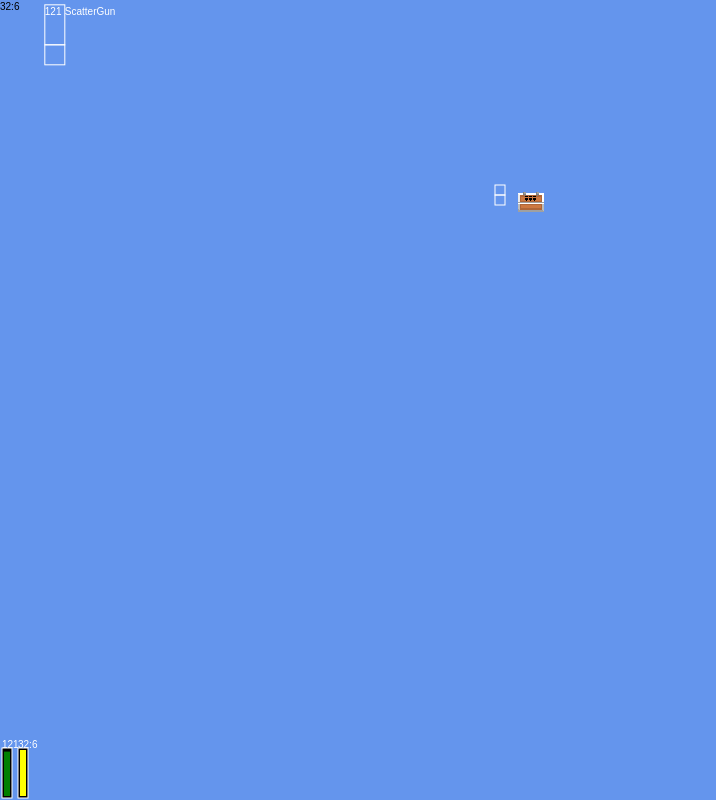
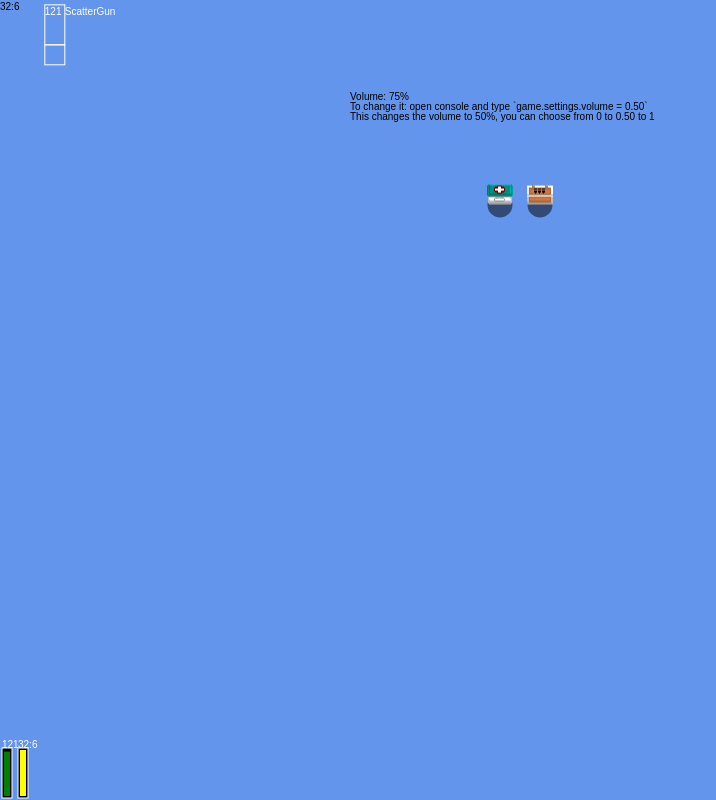
Before and after one commit to notcl4y14/TeamFortress2D-JS, an Electron app: page src/index.html in a window 1280 px wide. Shown: the whole page, without its empty margins (0-716 px from the left). Drawn offline with Linux system fonts and the light colour scheme.

Commit message:
Added sprite to medkit; Medkit and ammo pack now have shadows and an animation; added more sounds (scattergun shoot, reload)

```diff
--- a/config.json
+++ b/config.json
@@ -1,5 +1,5 @@
 {
-	"autoHideMenuBar": true,
+	"autoHideMenuBar": false,
 	"width": 720,
 	"height": 480
 }
--- a/src/entity.js
+++ b/src/entity.js
@@ -328,28 +328,9 @@ let Bullet = class extends Entity3D {
 
 let HealthPack = class extends Entity3D {
 	constructor (position, health = 50) {
-		super (position, new Dim3D(10, 10, 10), new Position2D(0, 0));
+		super (position, new Dim3D(32, 10, 24), new Position2D(0, 0));
 		this.health = health;
-	};
-
-	// =================================================
-
-	OnCollision (other) {};
-
-	// =================================================
-
-	update (game) {};
-
-	render (context) {
-		this.collider.render(context);
-	};
-};
-
-let AmmoPack = class extends Entity3D {
-	constructor (position, ammo = 50) {
-		super (position, new Dim3D(10, 10, 10), new Position2D(0, 0));
-		this.ammo = ammo;
-		this.sprite = utils_loadImage("assets/ammo_pack.png");
+		this.sprite = game.getImage("medkit");
 	};
 
 	// =================================================
@@ -366,8 +347,48 @@ let AmmoPack = class extends Entity3D {
 		let x = this.x - this.collider.pivot.x;
 		let y = this.y - this.collider.pivot.y;
 		let z = this.z - this.collider.pivot.z;
+		let t = Math.sin(game.ticks / 20) * 4 - 2;
 
-		context.drawImage(this.sprite, x, z + y);
+		context.fillStyle = "rgba(0,0,0,0.5)";
+		context.beginPath();
+		context.arc(this.x, this.z + 5, 12.5, 0, 2 * Math.PI);
+		context.fill();
+		context.closePath();
+
+		context.drawImage(this.sprite, x, z + y - t);
+	};
+};
+
+let AmmoPack = class extends Entity3D {
+	constructor (position, ammo = 50) {
+		super (position, new Dim3D(32, 10, 24), new Position2D(0, 0));
+		this.ammo = ammo;
+		this.sprite = game.getImage("ammo_pack");
+	};
+
+	// =================================================
+
+	OnCollision (other) {};
+
+	// =================================================
+
+	update (game) {};
+
+	render (context) {
+		if (!this.sprite.complete) return;
+
+		let x = this.x - this.collider.pivot.x;
+		let y = this.y - this.collider.pivot.y;
+		let z = this.z - this.collider.pivot.z;
+		let t = Math.sin(game.ticks / 20) * 4 - 2;
+
+		context.fillStyle = "rgba(0,0,0,0.5)";
+		context.beginPath();
+		context.arc(this.x, this.z + 5, 12.5, 0, 2 * Math.PI);
+		context.fill();
+		context.closePath();
+
+		context.drawImage(this.sprite, x, z + y - t);
 	};
 };
 
@@ -454,6 +475,8 @@ let ScatterGun = class extends Gun {
 		let y = user.y;
 		let z = user.z + dirZ;
 
+		game.playSound("scattergun_shoot");
+
 		for (let i = -1; i <= 1; i++) {
 			let _i = i * 45;
 			this.spawn(
@@ -464,6 +487,15 @@ let ScatterGun = class extends Gun {
 				)
 			);
 		}
+	};
+
+	reload (user = this.user) {
+		game.playSound("scattergun_reload");
+		if (this.ammo <= 0 || this.carried >= this.carrySize) return;
+		this.ammo -= this.carrySize;
+		let left = this.ammo < 0 ? Math.abs(this.ammo) : 6;
+		this.carried += left;
+		if (this.ammo < 0) this.ammo = 0;
 	};
 
 	// =================================================
--- a/src/index.html
+++ b/src/index.html
@@ -10,6 +10,7 @@
 			top: 0;
 			width: 100%;
 			height: 100%;
+			image-rendering: pixelated;
 		}
 	</style>
 	<script src="utils.js"></script>
--- a/src/layout.js
+++ b/src/layout.js
@@ -122,6 +122,11 @@ let Layer = class {
 	// =================================================
 
 		update (game) {
+			// this.objects.sort(function (a1, a2) {
+			// 	if (!a1.z && !a2.z) return;
+			// 	return a1.z - a2.z;
+			// });
+
 			this.objects.forEach ((obj) => obj.update(game));
 		}
 
--- a/src/main.js
+++ b/src/main.js
@@ -8,19 +8,30 @@ let Game = class {
 
 		this.assets = {
 			sounds: {
-				hitsound: new Audio("assets/hitsound.mp3")
+				hitsound: new Audio("assets/hitsound.mp3"),
+				scattergun_double_shoot: new Audio("assets/scatter_gun_double_shoot.wav"),
+				scattergun_shoot: new Audio("assets/scatter_gun_shoot.wav"),
+				scattergun_reload: new Audio("assets/scatter_gun_reload.wav")
 			},
 			images: {
-				ammo_pack: utils_loadImage("assets/ammo_pack.png")
+				ammo_pack: utils_loadImage("assets/ammo_pack.png"),
+				medkit: utils_loadImage("assets/medkit.png")
 			}
 		};
 
 		this.soundBuffer = [];
 
+		this.settings = {
+			volume: 0.75
+		}
+
 		this.input = new Input();
 		this.layout = new Layout([], this);
+	};
 
-		(() => {
+	// =================================================
+
+	load () {
 		let game = this;
 
 		let l_main = this.layout.addLayer(0, "main");
@@ -28,7 +39,7 @@ let Game = class {
 		l_main.add( new Bullet (new Position3D(500, 0, 500), new Position2D(180 + 45, 0) ) );
 
 		l_main.add( new HealthPack( new Position3D(500, 0, 200) ) );
-			l_main.add( new AmmoPack( new Position3D(520, 0, 200) ) );
+		l_main.add( new AmmoPack( new Position3D(540, 0, 200) ) );
 
 		let l_gui = this.layout.addLayer(10, "GUI");
 		l_gui.add( new HealthBar(
@@ -53,14 +64,20 @@ let Game = class {
 				return game.canvas.height - 52;
 			}
 		) );
-		})();
-	};
+	}
+
+	// =================================================
+
+	getImage (name) {
+		return this.assets.images[name];
+	}
 
 	// =================================================
 
 	playSound (name) {
 		let sound = this.assets.sounds[name];
 		let index = this.soundBuffer.push( sound.cloneNode() ) - 1;
+		this.soundBuffer[index].volume = this.settings.volume;
 		this.soundBuffer[index].play();
 
 		// this.soundBuffer[index].onplayed = () => {
@@ -113,11 +130,15 @@ let Game = class {
 
 		this.layout.render(context);
 
-		let ammo = game.layout.getLayer("main").objects[0].item.ammo;
-		let carried = game.layout.getLayer("main").objects[0].item.carried;
+		let ammo = this.layout.getLayer("main").objects[0].item.ammo;
+		let carried = this.layout.getLayer("main").objects[0].item.carried;
 
 		context.fillStyle = "black";
 		context.fillText(ammo + ":" + carried, 0, 10);
+
+		context.fillText("Volume: " + this.settings.volume * 100 + "%", 350, 100);
+		context.fillText("To change it: open console and type `game.settings.volume = 0.50`", 350, 110);
+		context.fillText("This changes the volume to 50%, you can choose from 0 to 0.50 to 1", 350, 120);
 	};
 };
 
@@ -125,6 +146,7 @@ let game;
 
 window.onload = function () {
 	game = new Game();
+	game.load();
 	game.start();
 
 	game.canvas.width = window.innerWidth;
--- a/src/utils.js
+++ b/src/utils.js
@@ -24,5 +24,6 @@ let utils_ToDegrees = function (rad) {
 let utils_loadImage = function (src) {
 	let img = new Image();
 	img.src = src;
+	// img.style.imageRendering = "pixelated";
 	return img;
 }
```
Also changed, not shown: src/assets/medkit.png (added), 3 other files. Lines whose indentation alone changed are shown as unchanged.
